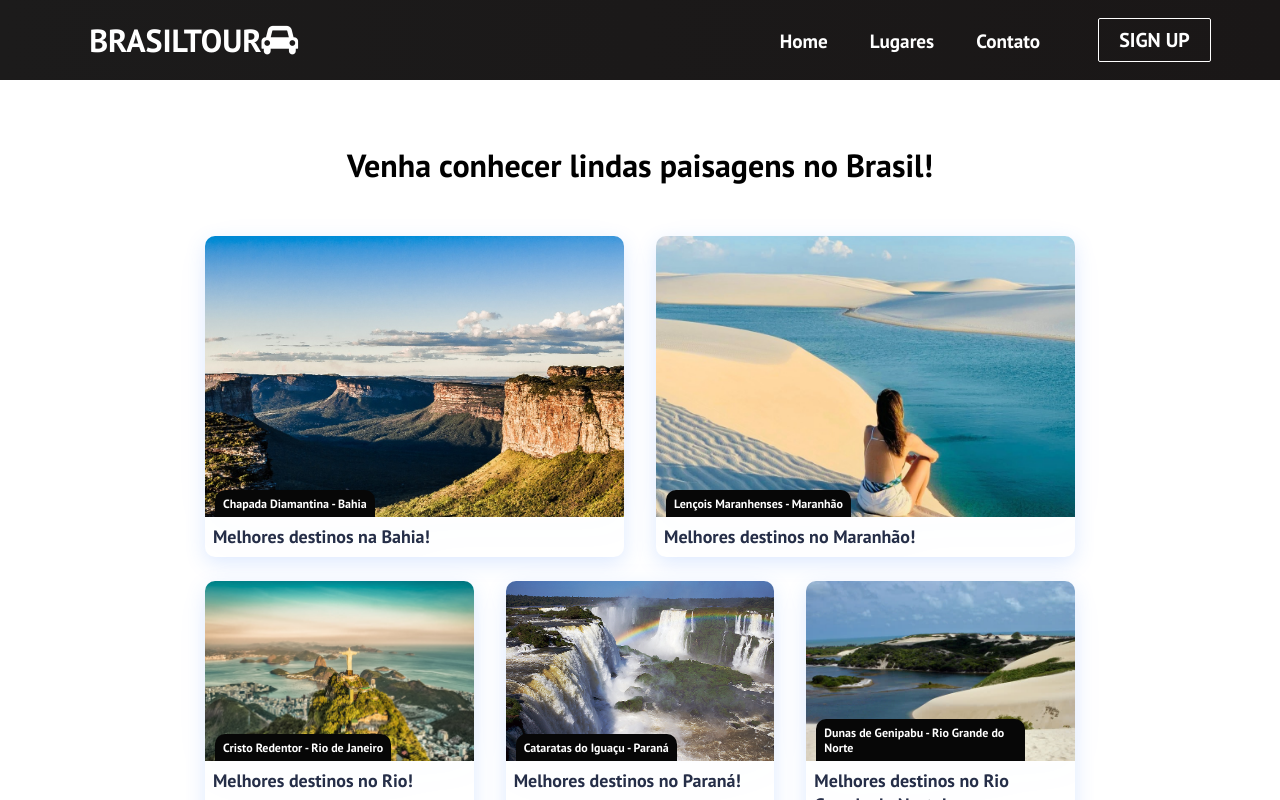
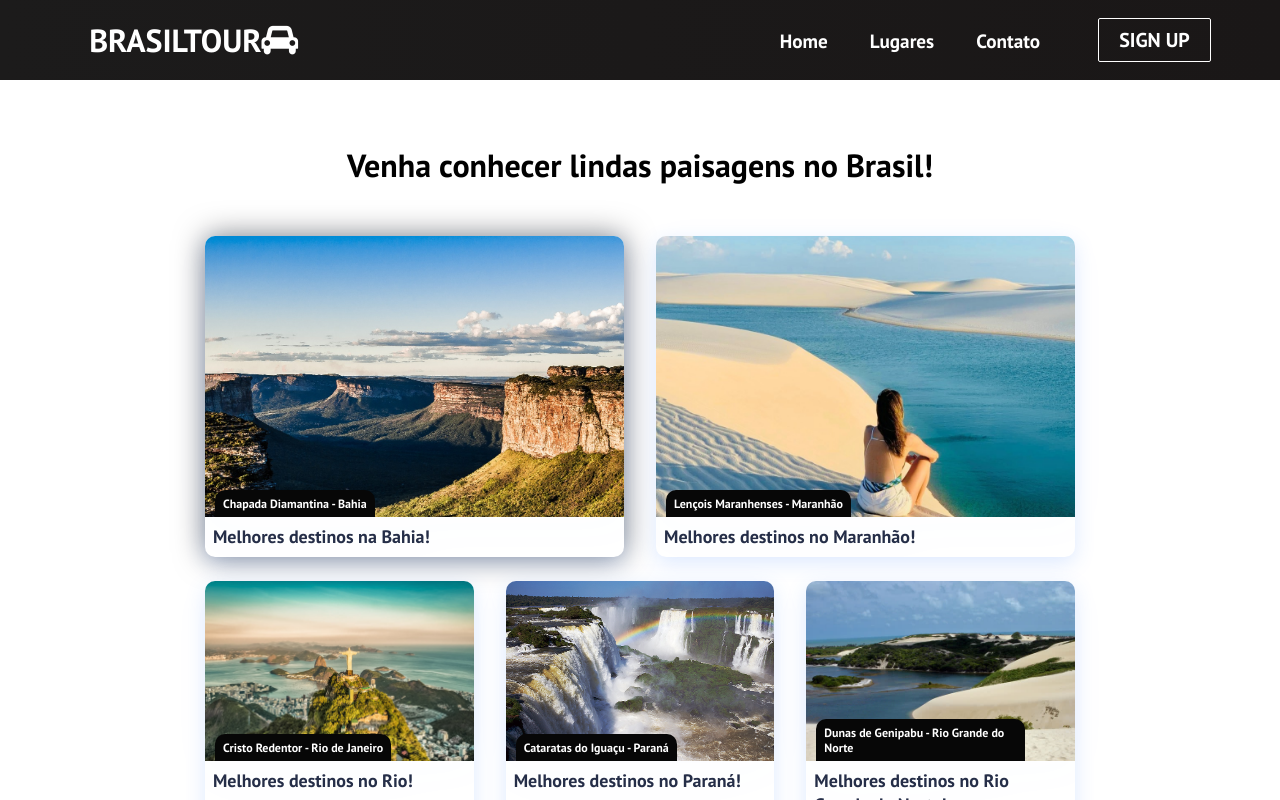
Before and after one commit to camargosproj/brasiltour, a React (Create React App) app: page /cards in a window 1280 px wide. In both pictures the pointer is over the item "Melhores destinos na Bahia!". Shown: the top 800 px of the page. Built offline with nearby package versions, Linux system fonts and the light colour scheme.

Commit message:
Added Animation to card

```diff
--- a/src/components/Cards.css
+++ b/src/components/Cards.css
@@ -32,6 +32,10 @@
     border-radius: 10px;
   }
 
+  .cards__item:hover {
+    box-shadow: 0px 0px 30px rgba(0, 0, 0, 0.5);
+
+  }
   .cards__item__link {
     display: flex;
     flex-flow: column;
```
